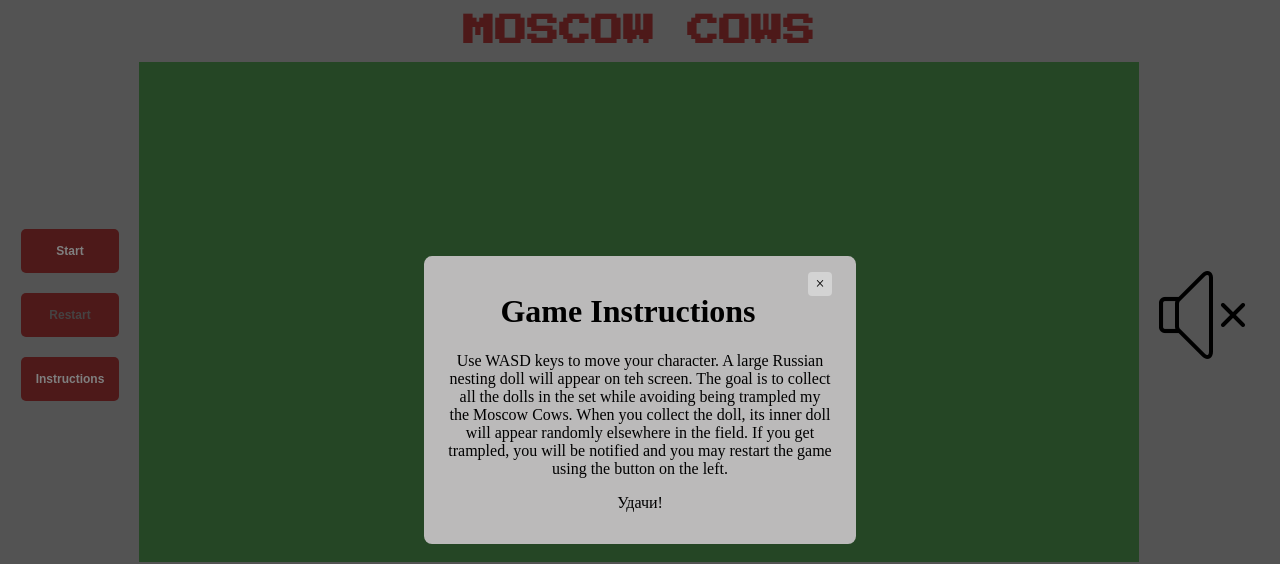
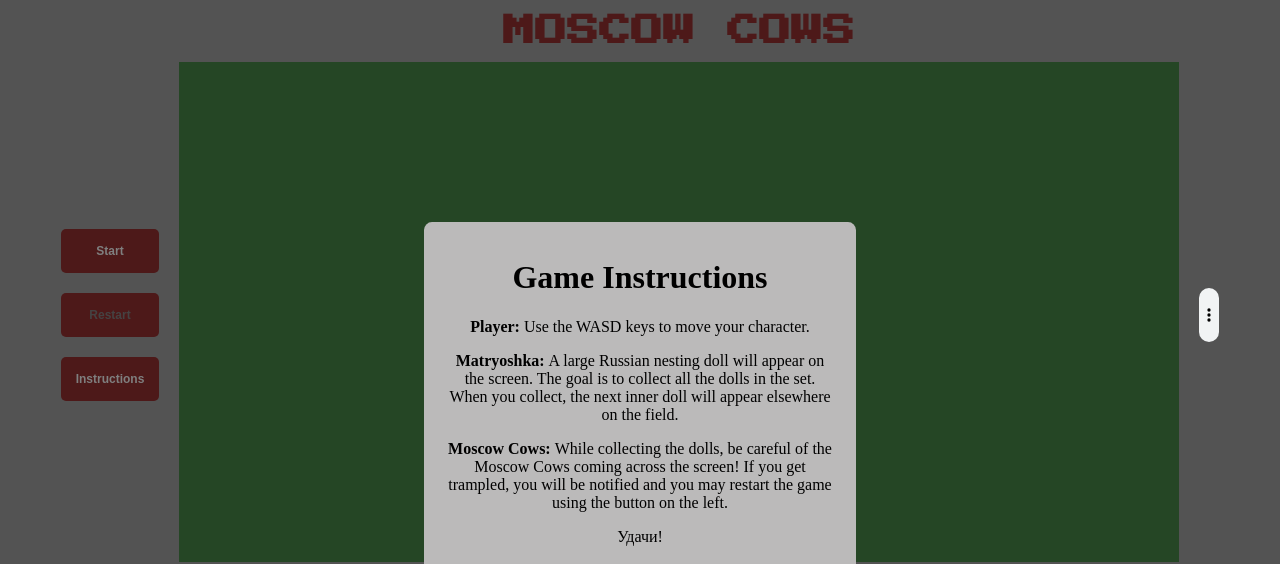
Before and after one commit to rose-paul/MoscowCows, a website built with webpack: page index.html in a window 1280 px wide. Both pictures are taken after a click on the button "Instructions". Shown: the top 564 px of the page. Built offline with nearby package versions, Linux system fonts and the light colour scheme; files whose address does not match are found by name.

Commit message:
start sound

```diff
--- a/application.css
+++ b/application.css
@@ -52,6 +52,13 @@ canvas {
     flex-direction: column;
     justify-content: center;
     margin-left: auto;
+}
+
+audio {
+    width: 20px;
+    /* background-color: rgb(155, 50, 50); */
+    color: rgb(155, 50, 50);
+
 }
 
 button {
--- a/index.html
+++ b/index.html
@@ -22,14 +22,16 @@
             <button class="trigger">Instructions</button>
             <div class="modal">
                 <div class="modal-content">
-                    <span class="close-button">&times;</span>
+                    <span class="close-button"></span>
                     <h1>Game Instructions</h1>
-                    <p>Use WASD keys to move your character. A large Russian nesting doll will appear on teh screen.
-                        The goal is to collect all the dolls in the set while avoiding being trampled my the
-                        Moscow Cows. When you collect the doll, its inner doll will appear randomly elsewhere in the
-                        field. If you get trampled, you will be notified and you may restart the game using the button
-                        on the left.
+                    <p><b>Player:</b> Use the WASD keys to move your character. </p>
+                    <p><b>Matryoshka: </b>A large Russian nesting doll will appear on the screen.
+                        The goal is to collect all the dolls in the set. When you collect, the next inner doll will
+                        appear elsewhere on the field.
                     </p>
+                    <p><b>Moscow Cows: </b>While collecting the dolls, be careful of the Moscow Cows coming across the screen!
+                    If you get trampled, you will be notified and you may restart the game using the button on the left.</p>
+
                     <p>Удачи!</p>
                 </div>
             </div>
@@ -43,7 +45,10 @@
             </div>
         </div>
         <div class="sound">
-            <img src="images/icons8-mute-100.png"/>
+            <audio controls>
+                <source src="./music/midnight.m4a" >
+            </audio>
+            <!-- <img src="images/icons8-mute-100.png" /> -->
         </div>
 
     </div>
```
Also changed, not shown: 1 other file.
